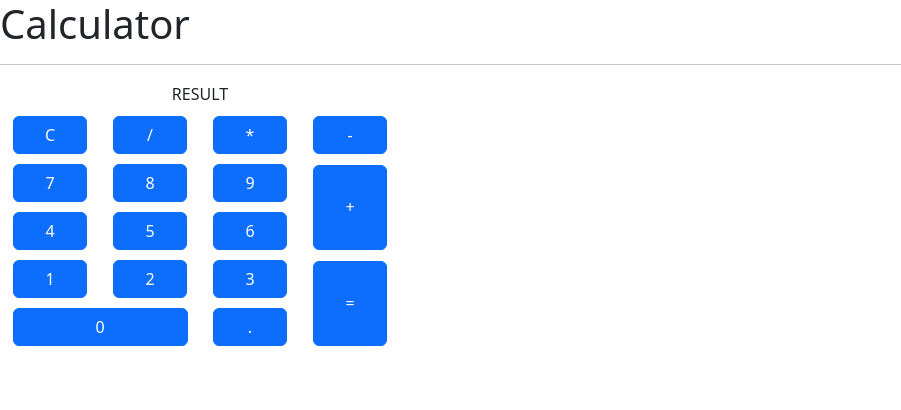
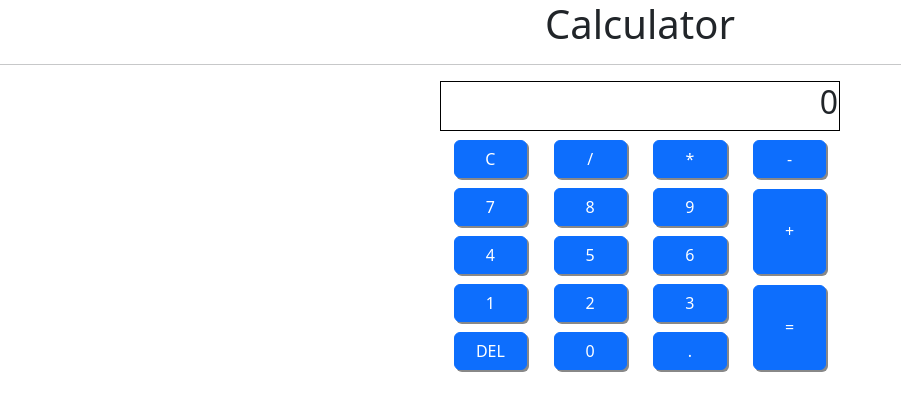
Before and after one commit to Zelodyx/calculator, a React (Vite) app: page / in a window 1280 px wide. Shown: the top 410 px of the page, without its empty margins (0-901 px from the left). Built offline with nearby package versions, Linux system fonts and the light colour scheme.

Commit message:
Modificaciones en botones

```diff
--- a/src/App.css
+++ b/src/App.css
@@ -1,5 +1,13 @@
+.app{
+    text-align: center;
+}
+
 td{
     /*border: 1px solid black;*/
     text-align: center;
     width: 100px;
 }
+
+button{
+    box-shadow: 2px 2px #888888;
+}
--- a/src/App.jsx
+++ b/src/App.jsx
@@ -1,14 +1,20 @@
 import './App.css'
 function App() {
   return(
-  <div>
+  <div className='app'>
     <h1>Calculator</h1>
     <hr />
     <table style={{
-      width:'400px'}}>
+      width:'400px',
+      margin: 'auto'}}>
 {/*FIRST ROW*/}
       <tr >
-        <td colSpan={4}>RESULT</td>
+        <td
+        colSpan={4}
+        style={{border:'1px solid black',
+        textAlign:'end'}}>
+        <h2>0</h2>
+        </td>
       </tr>
 {/*SECOND ROW*/}
       <tr>
@@ -114,11 +120,16 @@
       </tr>
 {/*SIXTH ROW*/}
       <tr>
-        <td colSpan={2}>
+      <td>
         <button
           type='button'
-          className='btn btn-primary mt-2'
-          style={{width: "175px"}}
+          className='btn btn-primary w-75 mt-2'
+          >DEL</button>
+        </td>
+        <td>
+        <button
+          type='button'
+          className='btn btn-primary w-75 mt-2'
           >0</button>
         </td>
         <td>
```
